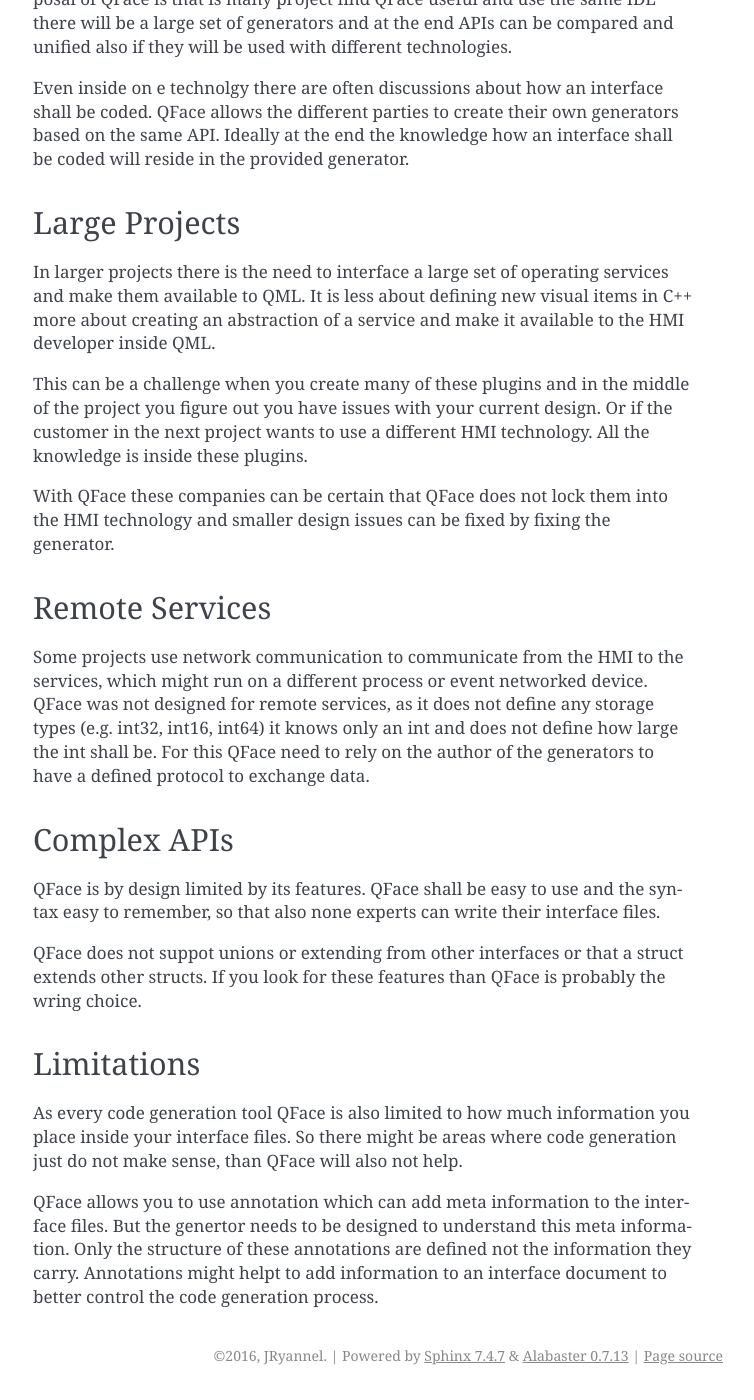
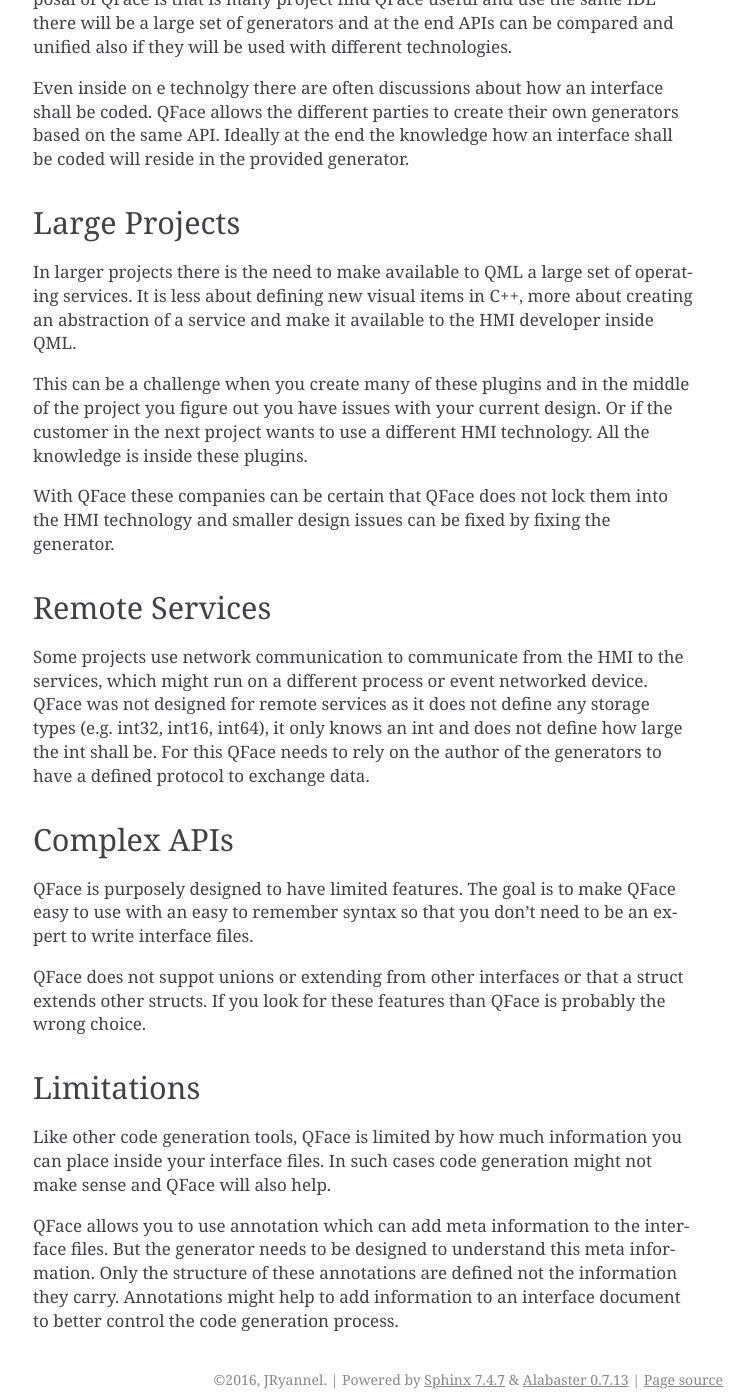
Before and after one commit to Pelagicore/qface, a Sphinx documentation site: the page built from docs/motivation.rst, in a window 1280 px wide and 1400 px high, scrolled down 1611 px. Shown: the whole window, without its empty margins (387-1141 px from the left). Built offline with Sphinx 7.4.7, drawn with Linux system fonts in a browser that asks for light colours; some of the changed text lies outside the part shown.

Commit message:
Update motivation.rst (#21)
* Update motivation.rst

Cleaning up the English and some typos

* Update motivation.rst

Reword around "none experts"

* Update motivation.rst

* Update motivation.rst

```diff
--- a/docs/motivation.rst
+++ b/docs/motivation.rst
@@ -2,12 +2,12 @@
 Motivation
 ==========
 
-QFace is an attempt to establish one interface description language with an easy to use code generator framework. QFace as an interface description language is Qt friendly but not limited to Qt. The hope is that many projects can agree on this interface language and many interesting generators will be created and we all can learn from how other projects generate code from the same IDL.
+QFace is an attempt to establish one interface description language with an easy to use code generator framework. While QFace as an interface description language is Qt friendly, it is not limited to Qt. The hope is that many projects can agree on this interface language and many interesting generators will be created and we all can learn from how other projects generate code from the same IDL.
 
 The IDL
 =======
 
-The IDL uses common API concept such as modules, interfaces, properties, structs and enums/flags. Additional it knows about lists and models. A list is an array of primitive or complex types. A model is an indicator for large data sets which are typical used via a defined interface or via pagination.
+The IDL uses common API concept such as modules, interfaces, properties, structs and enums/flags. Additionally it knows about lists and models. A list is an array of primitive or complex types. A model is an indicator for large data sets which are typical used via a defined interface or via pagination.
 
 .. code-block:: js
 
@@ -23,7 +23,6 @@
     enum Status {
         Null, Loading, Ready, Error
     }
-
 
 
 The data types provided by QFace can be divided into primitive and complex types:
@@ -63,7 +62,7 @@
 Large Projects
 ==============
 
-In larger projects there is the need to interface a large set of operating services and make them available to QML. It is less about defining new visual items in C++ more about creating an abstraction of a service and make it available to the HMI developer inside QML.
+In larger projects there is the need to make available to QML a large set of operating services. It is less about defining new visual items in C++, more about creating an abstraction of a service and make it available to the HMI developer inside QML.
 
 This can be a challenge when you create many of these plugins and in the middle of the project you figure out you have issues with your current design. Or if the customer in the next project wants to use a different HMI technology. All the knowledge is inside these plugins.
 
@@ -72,18 +71,18 @@
 Remote Services
 ===============
 
-Some projects use network communication to communicate from the HMI to the services, which might run on a different process or event networked device. QFace was not designed for remote services, as it does not define any storage types (e.g. int32, int16, int64) it knows only an int and does not define how large the int shall be. For this QFace need to rely on the author of the generators to have a defined protocol to exchange data.
+Some projects use network communication to communicate from the HMI to the services, which might run on a different process or event networked device. QFace was not designed for remote services as it does not define any storage types (e.g. int32, int16, int64), it  only knows an int and does not define how large the int shall be. For this QFace needs to rely on the author of the generators to have a defined protocol to exchange data.
 
 Complex APIs
 ============
 
-QFace is by design limited by its features. QFace shall be easy to use and the syntax easy to remember, so that also none experts can write their interface files.
+QFace is purposely designed to have limited features. The goal is to make QFace easy to use with an easy to remember syntax so that you don't need to be an expert to write interface files.
 
-QFace does not suppot unions or extending from other interfaces or that a struct extends other structs. If you look for these features than QFace is probably the wring choice.
+QFace does not suppot unions or extending from other interfaces or that a struct extends other structs. If you look for these features than QFace is probably the wrong choice.
 
 Limitations
 ===========
 
-As every code generation tool QFace is also limited to how much information you place inside your interface files. So there might be areas where code generation just do not make sense, than QFace will also not help.
+Like other code generation tools, QFace is limited by how much information you can place inside your interface files. In such cases code generation might not make sense and QFace will also help.
 
-QFace allows you to use annotation which can add meta information to the interface files. But the genertor needs to be designed to understand this meta information. Only the structure of these annotations are defined not the information they carry. Annotations might helpt to add information to an interface document to better control the code generation process.
+QFace allows you to use annotation which can add meta information to the interface files. But the generator needs to be designed to understand this meta information. Only the structure of these annotations are defined not the information they carry. Annotations might help to add information to an interface document to better control the code generation process.
```
